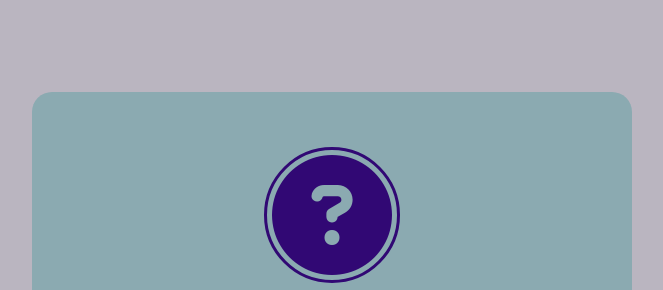
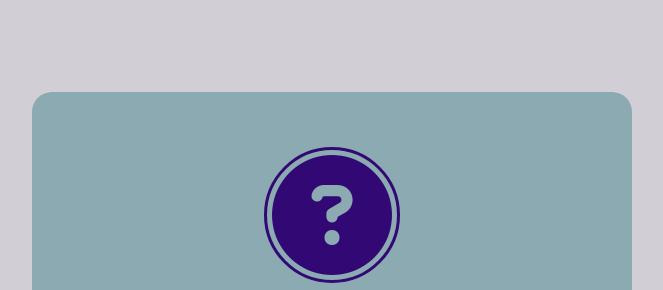
Before and after one commit to JazDamilo/pruebahosting, a plain HTML site: page index.html in a window 1280 px wide. Shown: the part 108-398 px from the top of the page, without its empty margins (308-971 px from the left). Drawn offline with Linux system fonts and the light colour scheme.

Commit message:
style.css

```diff
--- a/style.css
+++ b/style.css
@@ -14,7 +14,7 @@ body {
     justify-content: center;
     align-items: center;
     min-height: 100vh;
-    background: #bab5c0;
+    background:  #d2ced6;
 }
 .wrapper {
     position: relative;
```
